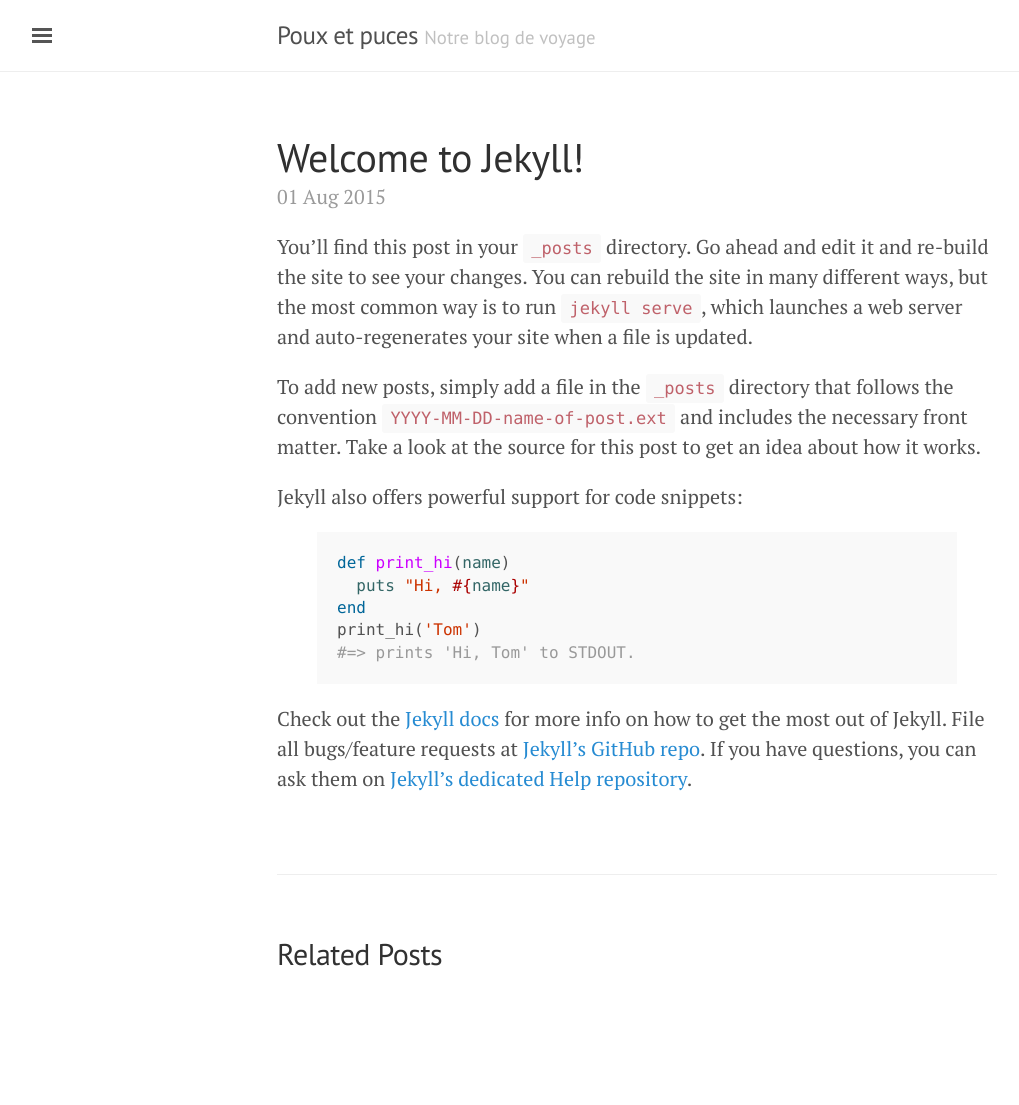
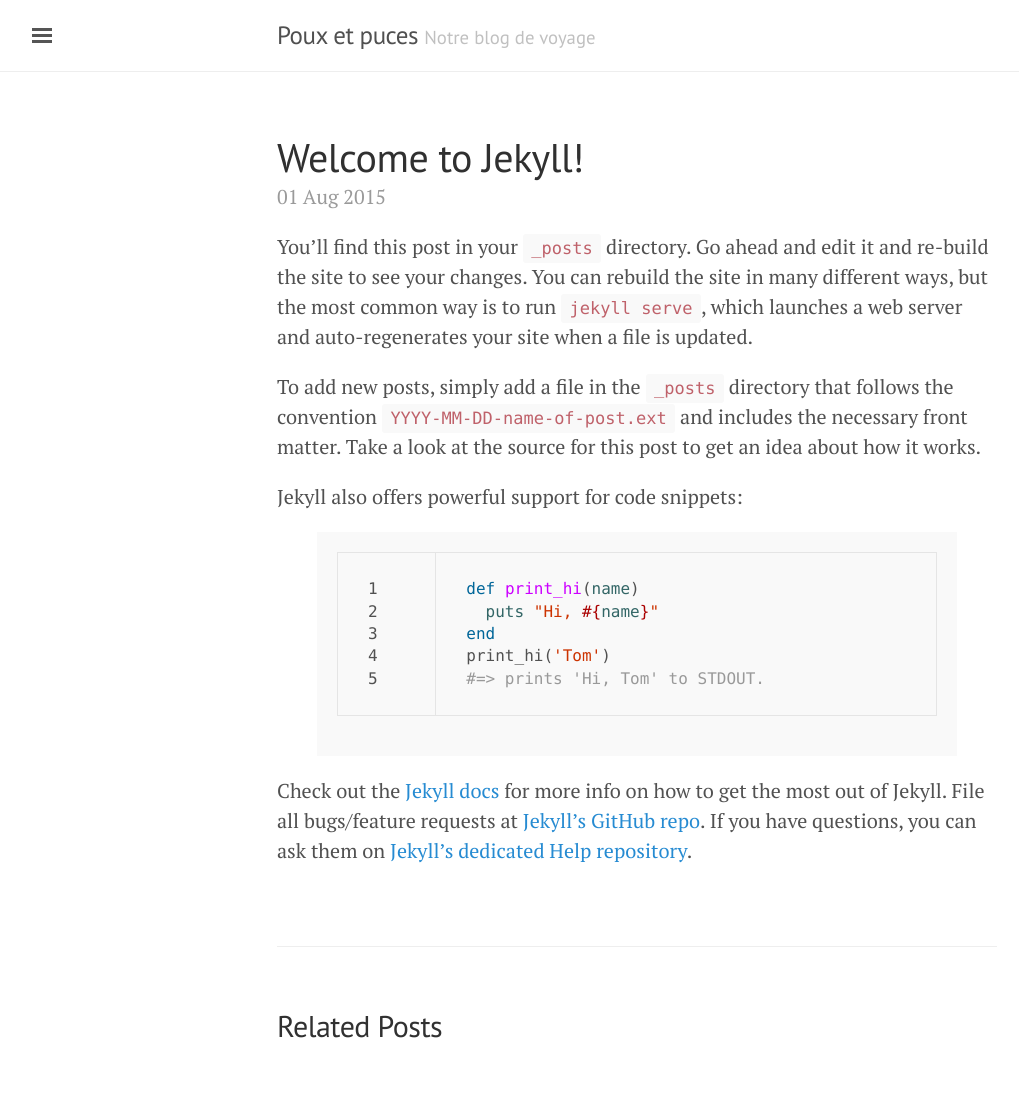
Before and after one commit to nicoolas25/voyage, a Jekyll site: the page built from _posts/2015-08-01-welcome-to-jekyll.markdown, in a window 1280 px wide. Shown: the whole page, without its empty margins (3-1022 px from the left). Built offline with Jekyll 4.4.1, drawn with Linux system fonts in a browser that asks for light colours; before the commit the page ends 1033 px from its top, so only the background shows below that.

Commit message:
Fix link error in the template.

```diff
--- a/_config.yml
+++ b/_config.yml
@@ -11,6 +11,4 @@
 
 paginate: 5
 markdown: kramdown
-permalink: pretty
-relative_permalinks: true
-version: 1.0.0
+permalink: ":title"
--- a/_includes/sidebar.html
+++ b/_includes/sidebar.html
@@ -11,23 +8,11 @@
   <nav class="sidebar-nav">
     <a class="sidebar-nav-item{% if page.url == site.baseurl %} active{% endif %}" href="{{ site.baseurl }}/">Home</a>
 
-    {% comment %}
-      The code below dynamically generates a sidebar nav of pages with
-      `layout: page` in the front-matter. See readme for usage.
-    {% endcomment %}
+    {% assign pages_list = site.pages | sort:"url" %}
+    {% for node in pages_list %}{% if node.title != null %}{% if node.layout == "page" %}
+      <a class="sidebar-nav-item{% if page.url == node.url %} active{% endif %}" href="{{ node.url }}">{{ node.title }}</a>
+    {% endif %}{% endif %}{% endfor %}
 
-    {% assign pages_list = site.pages | sort:"url" %}
-    {% for node in pages_list %}
-      {% if node.title != null %}
-        {% if node.layout == "page" %}
-          <a class="sidebar-nav-item{% if page.url == node.url %} active{% endif %}" href="{{ node.url }}">{{ node.title }}</a>
-        {% endif %}
-      {% endif %}
-    {% endfor %}
-
-    <a class="sidebar-nav-item" href="{{ site.github.repo }}/archive/v{{ site.version }}.zip">Download</a>
-    <a class="sidebar-nav-item" href="{{ site.github.repo }}">GitHub project</a>
-    <span class="sidebar-nav-item">Currently v{{ site.version }}</span>
   </nav>
 
   <div class="sidebar-item">
--- a/_posts/2015-08-01-welcome-to-jekyll.markdown
+++ b/_posts/2015-08-01-welcome-to-jekyll.markdown
@@ -1,7 +1,7 @@
 ---
-layout: post
-title:  "Welcome to Jekyll!"
-date:   2015-08-01 08:08:20
+layout:     post
+title:      "Welcome to Jekyll!"
+date:       2015-08-01 08:08:20
 categories: jekyll update
 ---
 You’ll find this post in your `_posts` directory. Go ahead and edit it and re-build the site to see your changes. You can rebuild the site in many different ways, but the most common way is to run `jekyll serve`, which launches a web server and auto-regenerates your site when a file is updated.
@@ -10,7 +10,7 @@
 
 Jekyll also offers powerful support for code snippets:
 
-{% highlight ruby %}
+{% highlight ruby linenos %}
 def print_hi(name)
   puts "Hi, #{name}"
 end
--- a/index.html
+++ b/index.html
@@ -7,7 +7,7 @@
   {% for post in paginator.posts %}
   <div class="post">
     <h1 class="post-title">
-      <a href="{{ site.baseurl }}/{{ post.url }}">
+      <a href="{{ post.url }}">
         {{ post.title }}
       </a>
     </h1>
```
Also changed, not shown: other parts of _includes/sidebar.html (+0 -3 lines).
